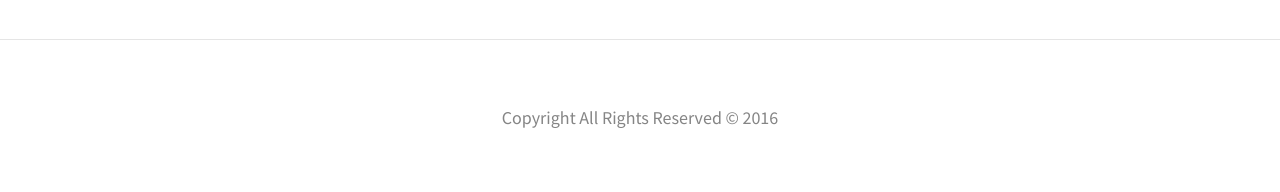
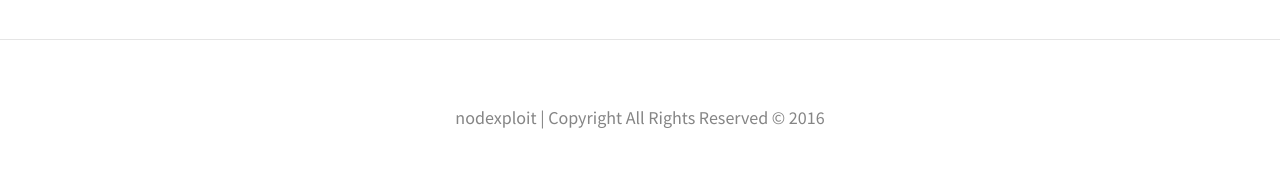
Before and after one commit to soasada/soasada.github.io, a Jekyll site: the page built from index.html, in a window 1280 px wide. Shown: the part 1449-1641 px from the top of the page. Built offline with Jekyll 4.4.1, drawn with Linux system fonts in a browser that asks for light colours; nearby versions of some CDN libraries; the list of posts is cut into pages by our own code.

Commit message:
Updated foote

```diff
--- a/_config.yml
+++ b/_config.yml
@@ -14,7 +14,7 @@
   # header_text: >
   # header_text_feature_image:
   footer_text: >
-   Copyright All Rights Reserved © 2016
+   nodexploit | Copyright All Rights Reserved © 2016
   # Icons
   rss: false
   email_address: # Full email address, e.g. "sam@example.com"
```
